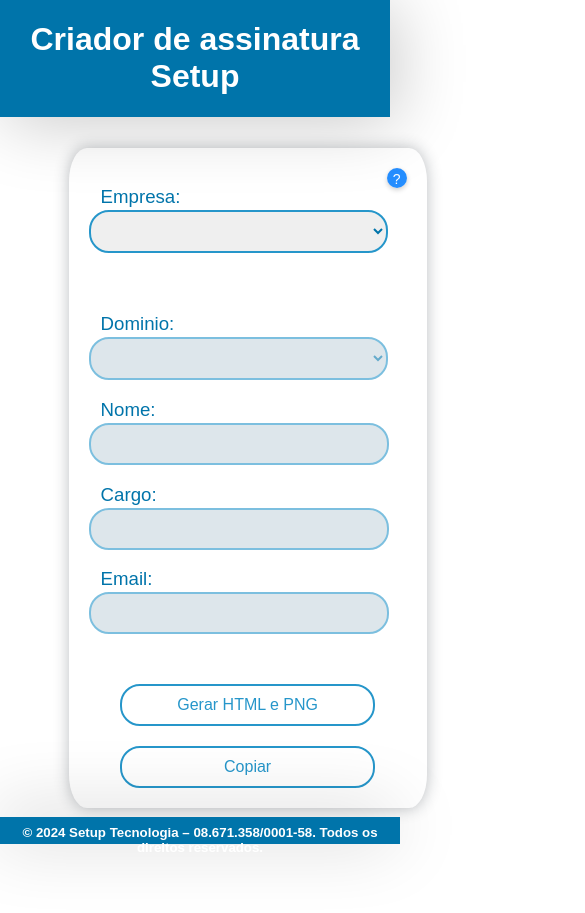
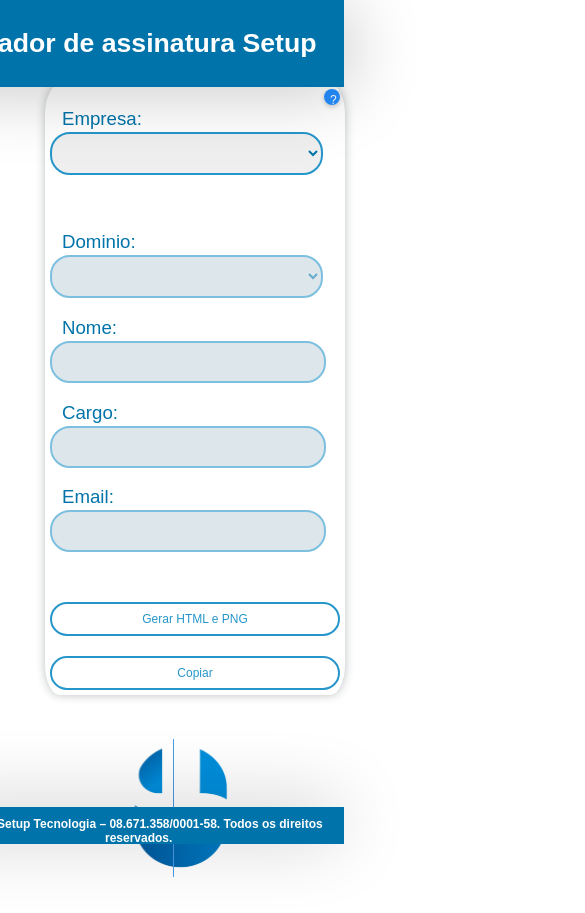
Before and after one commit to RafaelZelak/GeradorAssinaturaEmail, a plain HTML site: page index.html in a window 390 px wide. Shown: the top 913 px of the page, 585 px wide, since content can reach past the window. Before the commit the page ends 848 px from the top, so only its background shows below. Drawn offline with nearby package versions, Linux system fonts and the light colour scheme.

Commit message:
gerado responsividade

```diff
--- a/style/style.css
+++ b/style/style.css
@@ -46,7 +46,6 @@ footer h5{
     bottom: 19px;
 }
 
-
 header {
     background-color: rgba(0, 116, 170, 1);
     color: #fff;
@@ -72,7 +71,6 @@ header {
     background: #fff;
 }
 
-
 #opcoes,
 #opcoes_dominio,
 #email,
@@ -86,25 +84,28 @@ header {
     outline: none;
     transition: border-color 0.3s ease;
     width: 87%;
-    }
+}
 
 #opcoes_dominio,
 #opcoes{
     width: 94%;
 }
+
 #opcoes{
     margin-bottom: 13%;
 }
+
 #cargo:focus {
     border-color: rgba(118, 163, 184, 0.7);
 }
+
 #nome:focus {
     border-color: rgba(118, 163, 184, 0.7);
 }
+
 #email:focus {
     border-color: rgba(118, 163, 184, 0.7);
 }
-
 
 .form p {
     color: rgb(0, 116, 170);
@@ -113,14 +114,13 @@ header {
     margin-bottom: 2px;
 }
 
-
-
 #btnHTML:hover {
     background-color: rgb(38, 150, 202);
     color: white;
 }
+
 #btnHTML,
-#btnCopiar{
+#btnCopiar {
     background-color: transparent;
     border: 2px solid rgb(38, 150, 202);
     border-radius: 20px;
@@ -134,9 +134,12 @@ header {
     margin-left: 10%;
     font-size: 12pt;
 }
-#btnHTML{margin-top: 50px;}
 
-#btnCopiar:hover{
+#btnHTML {
+    margin-top: 50px;
+}
+
+#btnCopiar:hover {
     background-color: rgb(38, 150, 202);
     color: white;
 }
@@ -168,18 +171,19 @@ header {
     display: flex;
     align-items: center;
     z-index: -1;
-    left:53%;
+    left: 53%;
     top: 42%;
     padding: 50px;
     border: 2px solid transparent;
     transition: box-shadow 1s ease;
     border-radius: 5%;
+}
 
-}
 .content.hover-border {
     box-shadow: 5px 5px 15px rgba(0, 0, 0, 0.25);
     border-radius: 5%;
 }
+
 .content img {
     margin-right: 20px;
 }
@@ -248,7 +252,8 @@ h2 {
 .popup.error {
     background-color: rgb(233, 70, 70);
 }
-.aviso{
+
+.aviso {
     position: absolute;
     margin-bottom: 330px;
     margin-left: 18%;
@@ -257,11 +262,12 @@ h2 {
     width: 500px;
     opacity: 0;
     transition: 1s ease;
+}
 
-}
-.aviso.aviso-hover{
+.aviso.aviso-hover {
     opacity: 1;
 }
+
 .campo:disabled {
     background-color: #c8d6df;
     opacity: 0.6;
@@ -273,16 +279,12 @@ h2 {
     transition: 1s;
 }
 
-#logo{
+#logo {
     opacity: 1;
 }
+
 .transparente {
     opacity: 0;
-}
-
-body {
-    margin: 0;
-    font-family: Arial, sans-serif;
 }
 
 .info-container {
@@ -340,7 +342,6 @@ body {
     margin: 0; /* Remove margens padrão dos <p> para melhor controle do layout */
 }
 
-
 .close-btn {
     position: absolute;
     top: 10px;
@@ -352,3 +353,96 @@ body {
 .close-btn:hover {
     color: red;
 }
+
+/* Estilos para telas pequenas */
+@media (max-width: 1168px) {
+    header, footer {
+        padding: 0px;
+        margin-left: -17%;
+    }
+
+    .container {
+        margin: 0;
+        padding: 50px;
+        padding-top: 10vh;
+        margin-left: 0;
+        flex-direction: column;
+        align-items: center;
+    }
+
+    .form {
+        width: 100%;
+        max-width: 100%;
+        margin-bottom: 10px;
+        padding: 10px;
+        box-shadow: 0px 0px 10px rgba(29, 40, 51, 0.3);
+    }
+
+    #btnHTML, #btnCopiar {
+        width: 100%;
+        margin-left: 0;
+        font-size: 14px;
+    }
+
+    .content {
+        left: 0;
+        top: 0;
+        padding: 40px;
+        border: none;
+        position: static;
+        margin: 0;
+        box-shadow: none;
+    }
+
+    .linha {
+        margin-left: 11%;
+    }
+
+    .aviso {
+        margin-bottom: 20px;
+        margin-left: 0;
+        font-size: 18pt;
+        width: 100%;
+        text-align: center;
+    }
+
+    footer h5 {
+        font-size: 12px;
+        position: static;
+        margin: 0;
+    }
+}
+
+/* Estilos para telas muito pequenas, como smartphones em modo retrato */
+@media (max-width: 580px) {
+    header, footer {
+        padding: 10px;
+        font-size: 10pt;
+    }
+
+    .form {
+        padding: 5px;
+    }
+
+    #btnHTML, #btnCopiar {
+        padding: 8px 10px;
+        font-size: 12px;
+    }
+
+    .info-btn {
+        width: 16px;
+        height: 16px;
+        font-size: 12px;
+    }
+
+    .info-popup {
+        width: 90%;
+        max-width: 300px;
+    }
+
+    .aviso {
+        font-size: 16pt;
+        width: 90%;
+        margin-left: 5%;
+    }
+}
```
